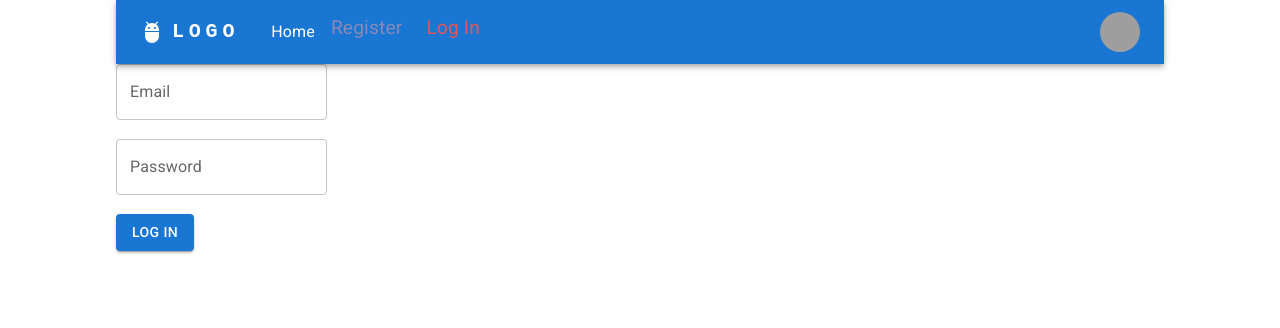
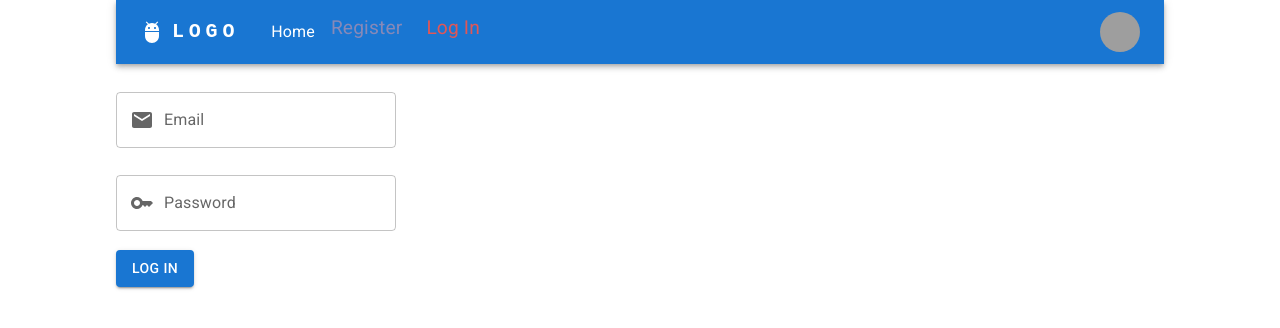
Before and after one commit to atremat/contacts-app-frontend, a React (Vite) app: page /login in a window 1280 px wide. Shown: the top 328 px of the page. Built offline with nearby package versions, Linux system fonts and the light colour scheme; grey boxes are pictures that could not be loaded.

Commit message:
contact add fields to textfields

```diff
--- a/src/components/ContactForm/ContactForm.jsx
+++ b/src/components/ContactForm/ContactForm.jsx
@@ -6,6 +6,7 @@ import { LuUserPlus } from "react-icons/lu";
 import { useDispatch } from "react-redux";
 import { addContact } from "../../redux/contacts/operations";
 import toast from "react-hot-toast";
+import { Box, Button, InputLabel, TextField } from "@mui/material";
 
 const contactSchema = Yup.object().shape({
   name: Yup.string()
@@ -50,38 +51,60 @@ const ContactForm = () => {
       onSubmit={handleSubmit}
       validationSchema={contactSchema}
     >
-      <Form className={css.form}>
-        <div className={css.nameWrapper}>
-          <label htmlFor={nameFieldId} className={css.label}>
-            Name
-          </label>
-          <Field
+      {({ values, handleChange, handleBlur }) => (
+        <Form>
+          <Box
+            sx={{
+              width: 320,
+              display: "flex",
+              flexDirection: "column",
+              gap: 2,
+            }}
+          >
+            <Box>
+              <InputLabel htmlFor={nameFieldId}>Name</InputLabel>
+              <TextField
                 type="text"
                 name="name"
                 id={nameFieldId}
-            className={css.input}
+                value={values.name}
+                onChange={handleChange}
+                onBlur={handleBlur}
+                fullWidth
+                variant="outlined"
+                helperText={<ErrorMessage name="name" component="span" />}
+                // error={!!(<ErrorMessage name="name" />)}
               />
-          <ErrorMessage name="name" component="p" className={css.error} />
-        </div>
+            </Box>
 
-        <div className={css.numberWrapper}>
-          <label htmlFor={numberFieldId} className={css.label}>
-            Number
-          </label>
-          <Field
+            <Box>
+              <InputLabel htmlFor={numberFieldId}>Number</InputLabel>
+              <TextField
                 type="tel"
                 name="number"
                 id={numberFieldId}
-            className={css.input}
+                value={values.number}
+                onChange={handleChange}
+                onBlur={handleBlur}
+                fullWidth
+                variant="outlined"
+                helperText={<ErrorMessage name="number" component="span" />}
+                // error={!!(<ErrorMessage name="number" />)}
               />
-          <ErrorMessage name="number" component="p" className={css.error} />
-        </div>
+            </Box>
 
-        <button type="submit" className={css.btnSubmit}>
-          <LuUserPlus className={css.addIcon} />
+            <Button
+              type="submit"
+              variant="contained"
+              color="primary"
+              startIcon={<LuUserPlus />}
+            >
+              {/* <LuUserPlus className={css.addIcon} /> */}
               Add contact
-        </button>
+            </Button>
+          </Box>
         </Form>
+      )}
     </Formik>
   );
 };
--- a/src/components/LoginForm/LoginForm.jsx
+++ b/src/components/LoginForm/LoginForm.jsx
@@ -1,19 +1,12 @@
 import { useId } from "react";
-import { Formik, Form, Field } from "formik";
+import { Formik, Form } from "formik";
 import * as Yup from "yup";
 import { ErrorMessage } from "formik";
 import css from "./LoginForm.module.css";
 import { login } from "../../redux/auth/operations";
 import { useDispatch } from "react-redux";
 import toast from "react-hot-toast";
-import {
-  Box,
-  Button,
-  FormControl,
-  Input,
-  InputLabel,
-  TextField,
-} from "@mui/material";
+import { Box, Button, TextField, Typography } from "@mui/material";
 import EmailIcon from "@mui/icons-material/Email";
 import KeyIcon from "@mui/icons-material/Key";
 
@@ -56,36 +49,24 @@ const LoginForm = () => {
 
   return (
     <>
-      {/* <Formik
-        initialValues={initialValues}
-        onSubmit={handleSubmit}
-        validationSchema={signSchema}
-      >
-        <Form className={css.form}>
-          <label htmlFor={emailFieldId}>Email</label>
-          <Field type="email" name="email" id={emailFieldId} />
-          <ErrorMessage name="email" component="p" className={css.error} />
-
-          <label htmlFor={passwordFieldId}>Password</label>
-          <Field type="password" name="password" id={passwordFieldId} />
-          <ErrorMessage name="password" component="p" className={css.error} />
-
-          <button type="submit">Log in</button>
-        </Form>
-      </Formik> */}
       <Formik
         initialValues={initialValues}
         onSubmit={handleSubmit}
         validationSchema={signSchema}
       >
         {({ handleChange, handleBlur, values }) => (
-          <Form>
-            <Box sx={{ mb: 2 }}>
+          <Form style={{ marginTop: "20px" }}>
+            <Box sx={{ mb: 2, width: 280 }}>
               <TextField
                 type="email"
                 name="email"
                 id={emailFieldId}
-                label="Email"
+                label={
+                  <Box sx={{ display: "flex", alignItems: "center" }}>
+                    <EmailIcon sx={{ marginRight: "10px" }} />
+                    <Typography component="span">Email</Typography>
+                  </Box>
+                }
                 value={values.email}
                 onChange={handleChange}
                 onBlur={handleBlur}
@@ -96,15 +77,22 @@ const LoginForm = () => {
                     className={css.error}
                   />
                 }
+                sx={{ mt: 1 }}
+                fullWidth
               />
             </Box>
 
-            <Box sx={{ mb: 2 }}>
+            <Box sx={{ mb: 2, width: 280 }}>
               <TextField
                 type="password"
                 name="password"
                 id={passwordFieldId}
-                label="Password"
+                label={
+                  <Box sx={{ display: "flex", alignItems: "center" }}>
+                    <KeyIcon sx={{ marginRight: "10px" }} />
+                    <Typography component="span">Password</Typography>
+                  </Box>
+                }
                 value={values.password}
                 onChange={handleChange}
                 onBlur={handleBlur}
@@ -115,6 +103,8 @@ const LoginForm = () => {
                     className={css.error}
                   />
                 }
+                fullWidth
+                sx={{ mt: 1 }}
               />
             </Box>
 
@@ -124,28 +114,6 @@ const LoginForm = () => {
           </Form>
         )}
       </Formik>
-      {/* <FormControl
-        variant="standard"
-        sx={{ marginTop: "20px", paddingLeft: "20px" }}
-      >
-        <InputLabel
-          htmlFor={emailFieldId}
-          sx={{ display: "flex", alignItems: "center", paddingLeft: "20px" }}
-        >
-          <EmailIcon sx={{ marginRight: "10px" }} />
-          Email
-        </InputLabel>
-        <Input id={emailFieldId} variant="filled" />
-
-        <InputLabel
-          htmlFor={passwordFieldId}
-          sx={{ display: "flex", alignItems: "center", paddingLeft: "20px" }}
-        >
-          <KeyIcon sx={{ marginRight: "10px" }} />
-          Email
-        </InputLabel>
-        <Input id={passwordFieldId} variant="filled" />
-      </FormControl> */}
     </>
   );
 };
```
Lines whose indentation alone changed are shown as unchanged.
